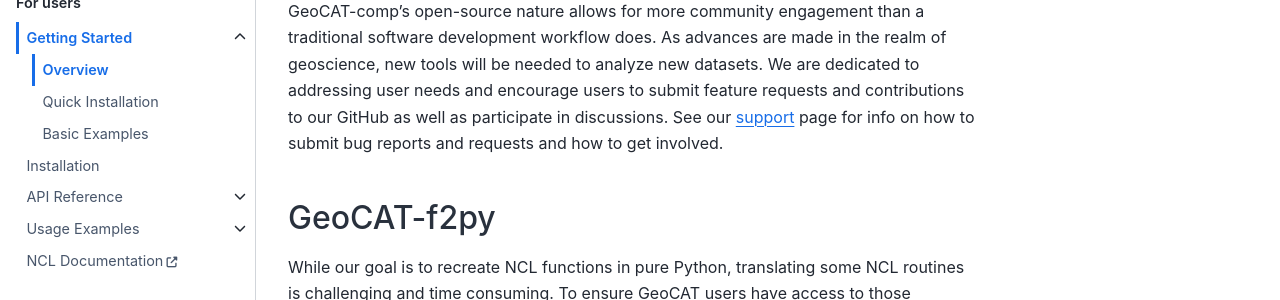
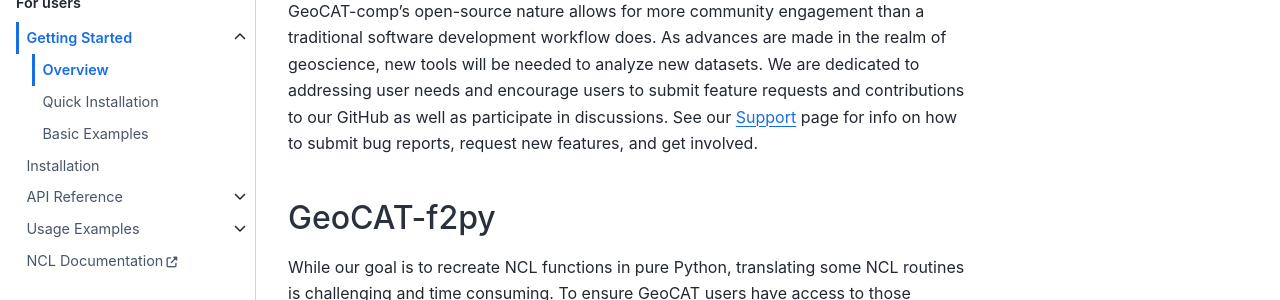
Before and after one commit to NCAR/geocat-comp, a Sphinx documentation site: the page built from docs/getting_started/overview.rst, in a window 1280 px wide and 900 px high, scrolled down 694 px. Shown: the part 229-529 px from the top of the window. Built offline with Sphinx 7.4.7 and the Sphinx Book theme 1.1.4, drawn with Linux system fonts in a browser that asks for light colours; pages that are not in the unit, such as notebooks, are missing from menus.

Commit message:
Addressed suggestions for overview.rst

```diff
--- a/docs/getting_started/overview.rst
+++ b/docs/getting_started/overview.rst
@@ -34,7 +34,8 @@
 GeoCAT-comp's open-source nature allows for more community engagement than a traditional software development workflow
 does. As advances are made in the realm of geoscience, new tools will be needed to analyze new datasets. We are dedicated
 to addressing user needs and encourage users to submit feature requests and contributions to our GitHub as well as
-participate in discussions. See our `support <support>`_ page for info on how to submit bug reports and requests and how to get involved.
+participate in discussions. See our :ref:`support` page for info on how to submit bug reports, request new
+features, and get involved.
 
 GeoCAT-f2py
 -----------
@@ -43,4 +44,4 @@
 they are based upon is wrapped in Python in the GeoCAT-f2py (Fortran 2 Python) package. GeoCAT-f2py is imported by
 GeoCAT-comp and included in the GeoCAT-comp namespace. Simply, this means that GeoCAT-f2py functions can be called
 through GeoCAT-comp, so there is no need for users to import GeoCAT-f2py directly in their scripts. Information about
-GeoCAT-f2py can be found on the `package's homepage <https://geocat-f2py.readthedocs.io/en/>`_.
+GeoCAT-f2py can be found on the `package's homepage <https://geocat-f2py.readthedocs.io/>`_.
```
